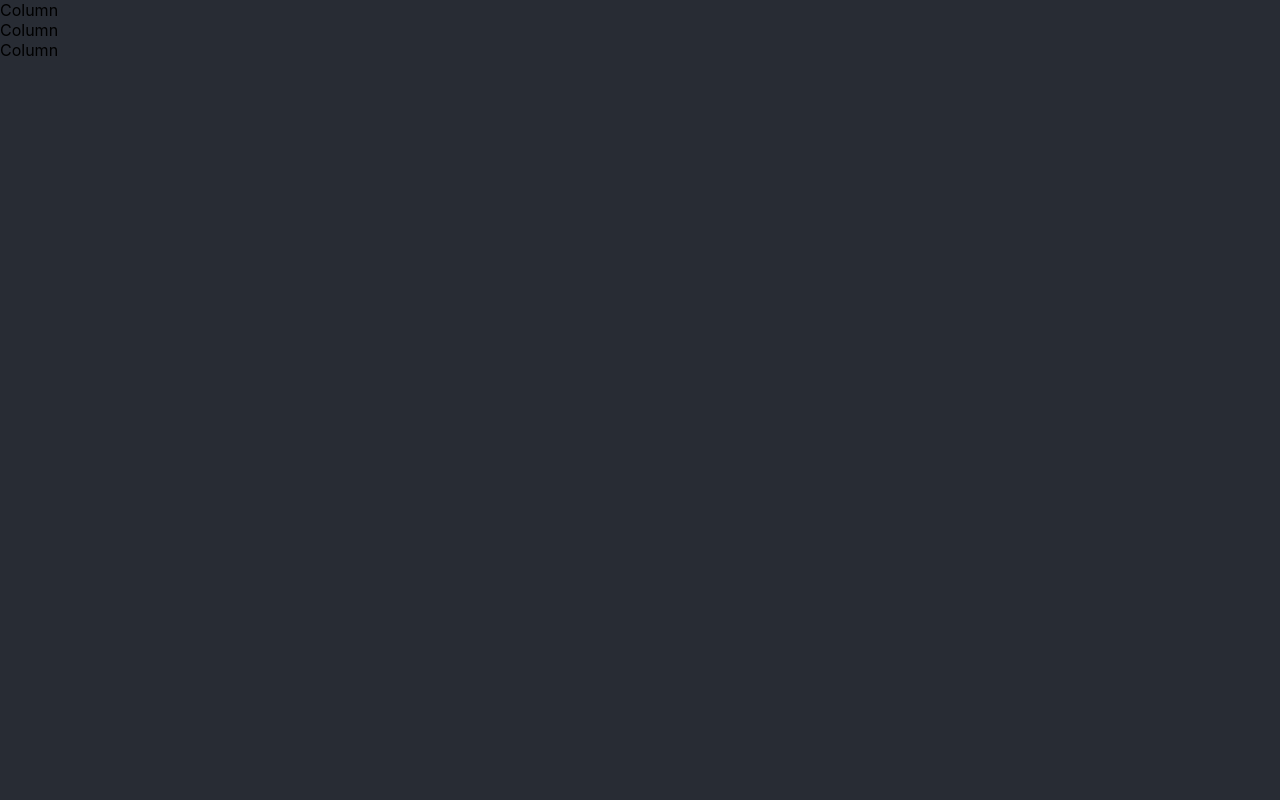
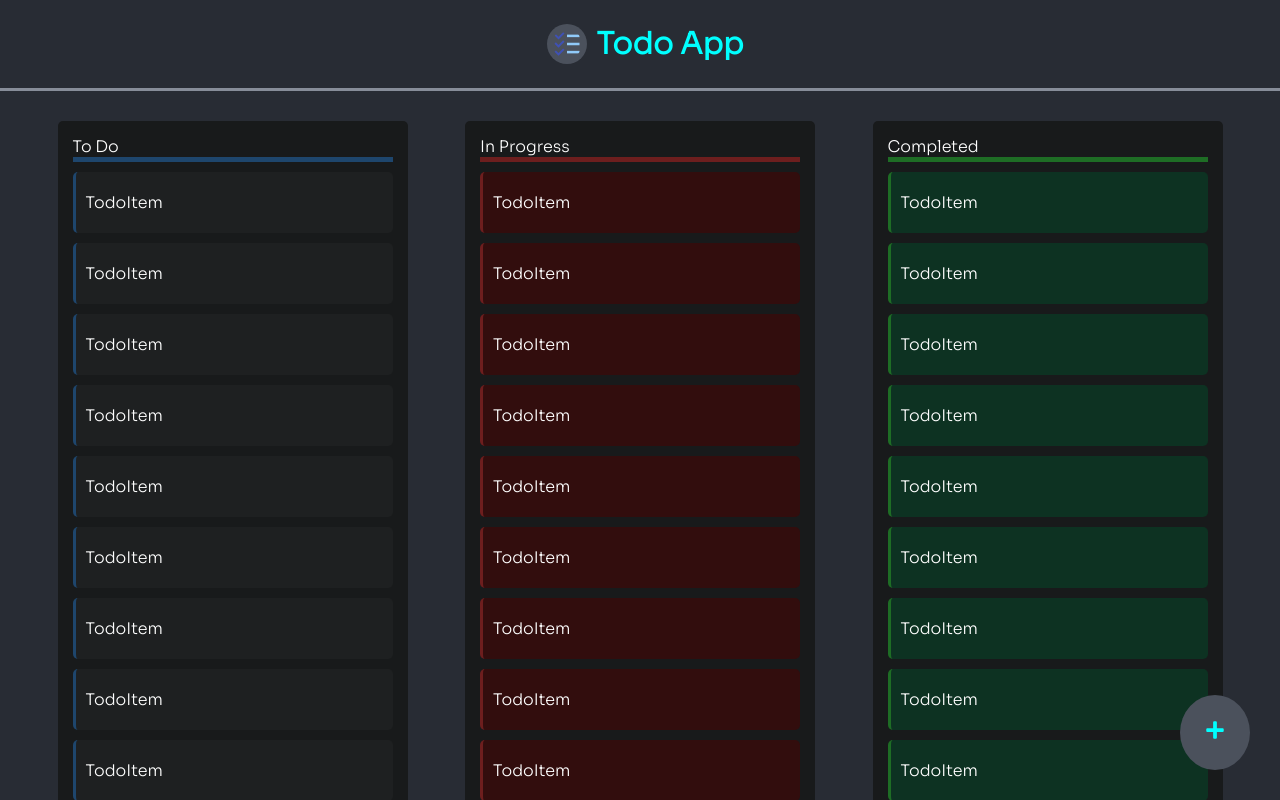
Before and after one commit to skpayaya/todo-app, a React (Create React App) app: page / in a window 1280 px wide. Shown: the top 800 px of the page. Built offline with nearby package versions, Linux system fonts and the light colour scheme.

Commit message:
Lots of styling

```diff
--- a/package.json
+++ b/package.json
@@ -15,7 +15,6 @@
     "react-dom": "^17.0.2",
     "react-icons": "^4.3.1",
     "react-scripts": "5.0.0",
-    "sass": "^1.49.9",
     "typescript": "^4.6.2",
     "uuid": "^8.3.2",
     "web-vitals": "^2.1.4"
--- a/src/App.css
+++ b/src/App.css
@@ -1,3 +1,92 @@
+@import url('https://fonts.googleapis.com/css2?family=Sora:wght@300&display=swap');
 body {
   background-color: #282c34;
+  margin: 0;
+  box-sizing: border-box;
+  font-family: 'Sora', sans-serif;
 }
+.todo-fab {
+  position: fixed;
+  border: none;
+  color: aqua;
+  border-radius: 50%;
+  padding: 25px;
+  font-size: 20px;
+  right: 30px;
+  bottom: 30px;
+  background-color: #4B515C;
+
+}
+.todo-fab:hover {
+  transform: scale(1.02);
+  box-shadow: 0 0 5px rgb(207, 207, 207);
+}
+.todo-header{
+  color: aqua;
+  display: flex;
+  flex-direction: row;
+  border-bottom: 3px solid;
+  border-color: #878D99;
+  align-items: center;
+  justify-content: center;
+  font-size: 20px;
+}
+.todo-header__icon {
+  font-size: 30px;
+  background-color: #4B515C;
+  padding: 5px;
+  margin: 0 10px;
+  border-radius: 50%;
+}
+.todo-board {
+  display: flex;
+  align-items: center;
+  padding: 30px 0;
+  justify-content: space-evenly;
+
+}
+
+.todo-column {
+  width: 25%;
+  border-radius: 5px;
+  background-color: rgb(24, 26, 27);
+  padding: 15px;
+  color: white;
+}
+
+.todo-column--header {
+  border-bottom: 5px solid ;
+}
+
+.todo {
+  border-color: rgb(30, 70, 109);
+}
+.inProgress {
+  border-color: rgb(109, 30, 30);
+}
+.completed {
+  border-color: rgb(30, 109, 37);
+}
+
+.todo-item {
+  padding: 20px 10px;
+  margin-top: 10px;
+  border-radius: 5px;
+  border-left: 3px solid ;
+}
+.todo-item:hover {
+  transform: scale(1.02);
+  box-shadow: 0 0 5px rgb(58, 58, 58);
+}
+.todo-item__todo {
+  background-color: rgb(30, 32, 33);
+  border-color: rgb(30, 70, 109);
+}
+.todo-item__inProgress {
+  background-color: rgb(50, 13, 13);
+  border-color: rgb(109, 30, 30);
+}
+.todo-item__completed {
+  background-color: rgb(13, 50, 34);
+  border-color: rgb(30, 109, 37);
+}
--- a/src/App.tsx
+++ b/src/App.tsx
@@ -1,7 +1,9 @@
 import { useState } from "react";
 import "./App.css";
 import Board from "./components/Board";
-import { Todo } from "./components/models/Todo";
+import Header from "./components/Header";
+import { Todo } from "./models/Todo";
+import { FaPlus } from "react-icons/fa";
 
 function App() {
     const [todos, setTodos] = useState<Array<Todo>>([]);
@@ -9,6 +11,7 @@ function App() {
     const [inProgressTodos, setInProgressTodos] = useState<Array<Todo>>([]);
     return (
         <div className="App">
+            <Header></Header>
             <Board
                 todos={todos}
                 setTodos={setTodos}
@@ -17,6 +20,11 @@ function App() {
                 completedTodos={completedTodos}
                 setCompletedTodos={setCompletedTodos}
             ></Board>
+            <div className="fab-div">
+                <button className="todo-fab">
+                    <FaPlus></FaPlus>
+                </button>
+            </div>
         </div>
     );
 }
--- a/src/components/Board.tsx
+++ b/src/components/Board.tsx
@@ -1,7 +1,6 @@
 import React from "react";
 import Column from "./Column";
-import "styles/board.scss";
-import { Todo } from "./models/Todo";
+import { Todo } from "../models/Todo";
 
 interface props {
     todos: Array<Todo>;
@@ -20,10 +19,10 @@ const Board: React.FC<props> = ({
     setCompletedTodos,
 }) => {
     return (
-        <div>
-            <Column></Column>
-            <Column></Column>
-            <Column></Column>
+        <div className="todo-board">
+            <Column title="To Do" type="todo"></Column>
+            <Column title="In Progress" type="inProgress"></Column>
+            <Column title="Completed" type="completed"></Column>
         </div>
     );
 };
--- a/src/components/Column.tsx
+++ b/src/components/Column.tsx
@@ -1,7 +1,34 @@
 import React from "react";
+import TodoItem from "./TodoItem";
 
-const Column = () => {
-    return <div>Column</div>;
+interface prop {
+    type: string;
+    title: string;
+}
+
+const Column: React.FC<prop> = ({ type, title }) => {
+    return (
+        <div className="todo-column">
+            <div className={`todo-column--header ${type}`}>{title}</div>
+            <TodoItem type={type}></TodoItem>
+            <TodoItem type={type}></TodoItem>
+            <TodoItem type={type}></TodoItem>
+            <TodoItem type={type}></TodoItem>
+            <TodoItem type={type}></TodoItem>
+            <TodoItem type={type}></TodoItem>
+            <TodoItem type={type}></TodoItem>
+            <TodoItem type={type}></TodoItem>
+            <TodoItem type={type}></TodoItem>
+            <TodoItem type={type}></TodoItem>
+            <TodoItem type={type}></TodoItem>
+            <TodoItem type={type}></TodoItem>
+            <TodoItem type={type}></TodoItem>
+            <TodoItem type={type}></TodoItem>
+            <TodoItem type={type}></TodoItem>
+            <TodoItem type={type}></TodoItem>
+            <TodoItem type={type}></TodoItem>
+        </div>
+    );
 };
 
 export default Column;
--- /dev/null
+++ b/src/components/Header.tsx
@@ -0,0 +1,12 @@
+import React from "react";
+import { FcTodoList } from "react-icons/fc";
+const Header = () => {
+    return (
+        <div className="todo-header">
+            <FcTodoList className="todo-header__icon"></FcTodoList>
+            <h2>Todo App</h2>
+        </div>
+    );
+};
+
+export default Header;
--- /dev/null
+++ b/src/components/TodoItem.tsx
@@ -0,0 +1,10 @@
+import React from "react";
+
+interface prop {
+    type: string;
+}
+const TodoItem: React.FC<prop> = ({ type }) => {
+    return <div className={`todo-item todo-item__${type}`}>TodoItem</div>;
+};
+
+export default TodoItem;
```
Also changed, not shown: src/models/Todo.ts (renamed from src/components/models/Todo.ts), src/styles/Board.scss (deleted), 1 other file (tests, documents, lock files or other folders).
